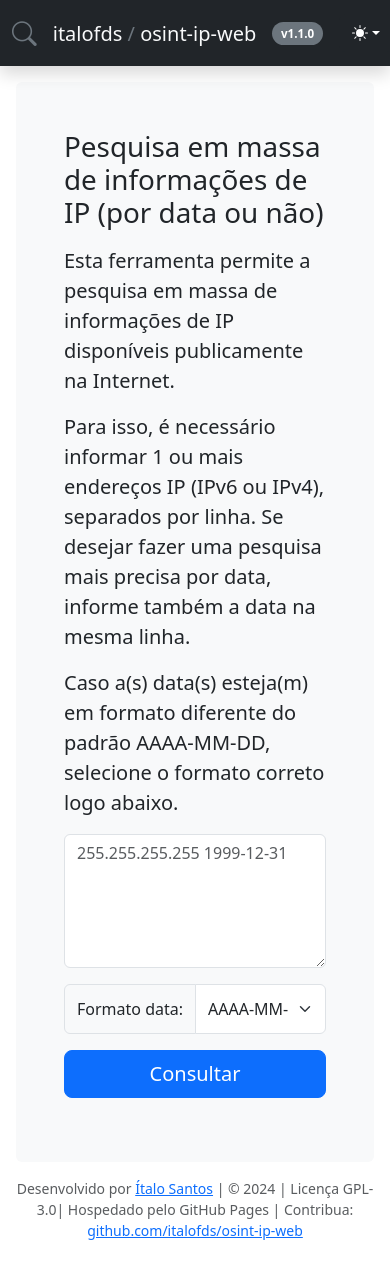
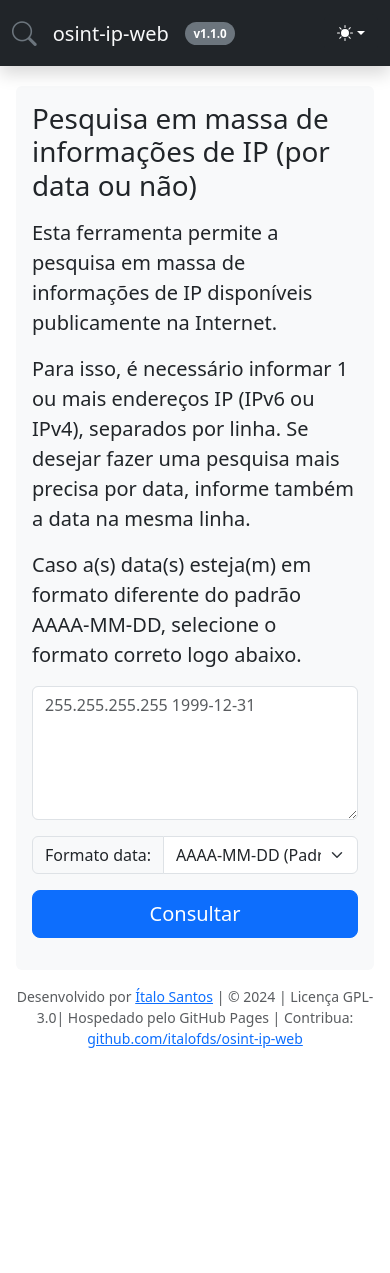
Before and after one commit to italofds/osint-ip-web, a Vue app: page / in a window 390 px wide. After the commit the page ends 1081 px from the top, so only its background shows below. Built offline with nearby package versions, Linux system fonts and the light colour scheme; what @fawmi/vue-google-maps would draw is missing.

Commit message:
Many style adjustments

```diff
--- a/src/App.vue
+++ b/src/App.vue
@@ -1,10 +1,10 @@
 <template>
-	<header class="navbar navbar-expand navbar-dark bg-dark sticky-top shadow" aria-label="Second navbar example">
+	<header class="navbar navbar-expand navbar-dark bg-dark fixed-top shadow" aria-label="Second navbar example">
 		<div class="container">
 			<div class="navbar-brand my-1">
 				<i class="bi bi-search text-secondary h2 align-middle me-3"></i>
-				<a class="text-light align-middle" href="https://github.com/italofds" target="_blank">italofds</a>
-				<span class="text-secondary align-middle"> / </span>
+				<a class="text-light align-middle d-sm-inline d-none" href="https://github.com/italofds" target="_blank">italofds</a>
+				<span class="text-secondary align-middle d-sm-inline d-none"> / </span>
 				<a class="text-light align-middle" href="https://github.com/italofds/osint-ip-web" target="_blank">osint-ip-web</a>
 				<span class="badge rounded-pill text-bg-secondary align-middle ms-3" style="font-size:10pt;"><small>v1.1.0</small></span>
 			</div>
@@ -57,9 +57,9 @@
 		</div>
 	</header>
 
-	<main id="start" class="">
+	<main id="start" style="padding-top: 70px;">
 		<div class="container p-3">
-			<div class="bg-body-tertiary mb-3 p-5 rounded">
+			<div class="bg-body-tertiary mb-3 p-3 p-lg-5 rounded">
 				<h1 class="mb-3">Pesquisa em massa de informações de IP (por data ou não)</h1>
 				<p class="lead">Esta ferramenta permite a pesquisa em massa de <strong>informações de IP</strong> disponíveis publicamente na Internet.</p>
 				<p class="lead">Para isso, é necessário informar 1 ou mais endereços IP (IPv6 ou IPv4), <strong>separados por linha</strong>. Se desejar fazer uma pesquisa mais precisa por data, informe também a data na mesma linha.</p>
@@ -70,22 +70,24 @@
 						placeholder="255.255.255.255 1999-12-31" rows="5" required></textarea>
 
 					<div class="row">
-						<div class="col-md-6">
-							<div class="input-group mb-3" style="height:50px;">
+						<div class="col-md-6 d-grid">
+							<div class="input-group mb-3">
 								<span class="input-group-text" id="basic-addon1">Formato data:</span>
 								<select v-model="formData.selectedDateFormatIndex" class="form-select">
 									<option v-for="item in dateFormatItens" :value="item.id" :key="item.id">{{ item.text }}</option>
 								</select>
 							</div>
 						</div>
-						<div class="col-md-6 d-grid gap-2">
+						<div class="col-md-6 d-grid">
 							<button type="submit" class="btn btn-lg btn-primary mb-3">Consultar</button>
 						</div>
 					</div>
 				</form>
 			</div>
 
-			<div id="result" class="mt-5" v-show="resultList.length > 0">
+			<a class="anchor" id="result"></a>
+
+			<div class="my-5" v-show="resultList.length > 0">
 				<h2>Resultado da Consulta:</h2>
 
 				<p class="text-muted">Exibindo resultado do total de <strong>{{ resultList.length }}</strong> endereços IP informados.</p>
@@ -104,19 +106,19 @@
 					<GMapMarker :key="marker" v-for="marker in mapMarkers" :position="marker.position"/>
 				</GMapMap>
 
-				<div class="table-responsive mb-3">
+				<div class="table-responsive">
 					<table class="table table-striped table-hover mb-0">
 						<thead>
 							<tr>
-								<th scope="col"></th>
-								<th scope="col">Endereço IP</th>
-								<th scope="col">País</th>
-								<th scope="col">UF</th>
-								<th scope="col">Cidade</th>
-								<th scope="col">ISP</th>
-								<th scope="col" class="text-center">Data Ref.</th>
-								<th scope="col" class="text-center">Data IP</th>
-								<th v-if="hasExtraInfo" scope="col">Info. Extras</th>
+								<th scope="col" class="text-nowrap"></th>
+								<th scope="col" class="text-nowrap">Endereço IP</th>
+								<th scope="col" class="text-nowrap">País</th>
+								<th scope="col" class="text-nowrap">UF</th>
+								<th scope="col" class="text-nowrap">Cidade</th>
+								<th scope="col" class="text-nowrap">ISP</th>
+								<th scope="col" class="text-centertext-nowrap ">Data Ref.</th>
+								<th scope="col" class="text-center text-nowrap">Data IP</th>
+								<th v-if="hasExtraInfo" scope="col" class="text-nowrap">Info. Extras</th>
 							</tr>
 						</thead>
 						<tbody>
@@ -381,6 +383,13 @@ export default {
 </script>
 
 <style>
+	a.anchor {
+		display: block;
+		position: relative;
+		top: -50px;
+		visibility: hidden;
+	}
+
 	.bi {
 		width: 1em;
 		height: 1em;
@@ -410,15 +419,13 @@ export default {
 
 	tr.error td {
 		background-color: #f8d7da;
+		color: #000;
 	}
 
 	.btn-top {
 		position: fixed;
 		bottom: 20px;
 		right: 20px;
-		display: none;
-		padding: 0px;
-		border-radius: 50%;
 		width: 3rem;
 		height: 3rem;
 	}
```
Also changed, not shown: 1 other file (tests, documents, lock files or other folders).
